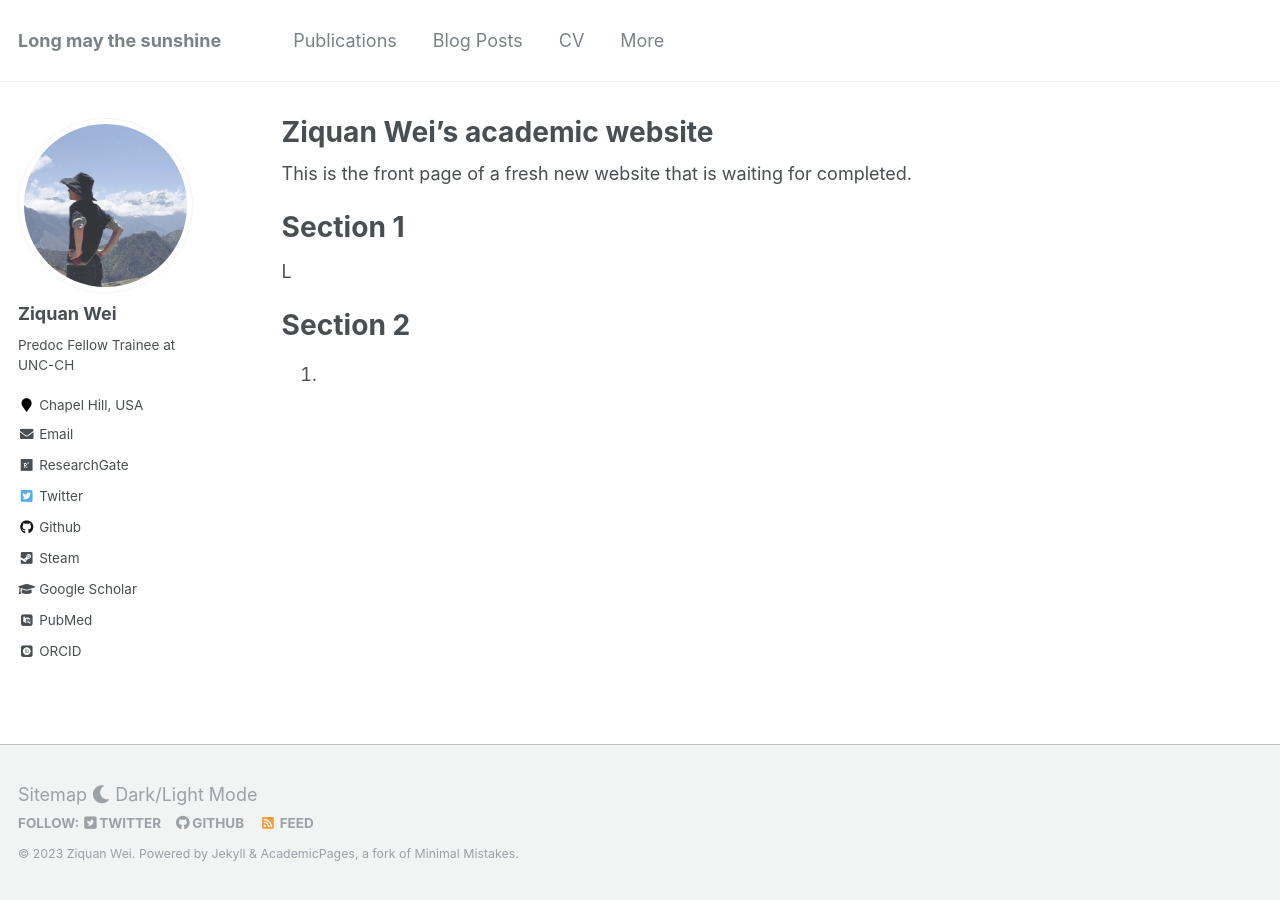
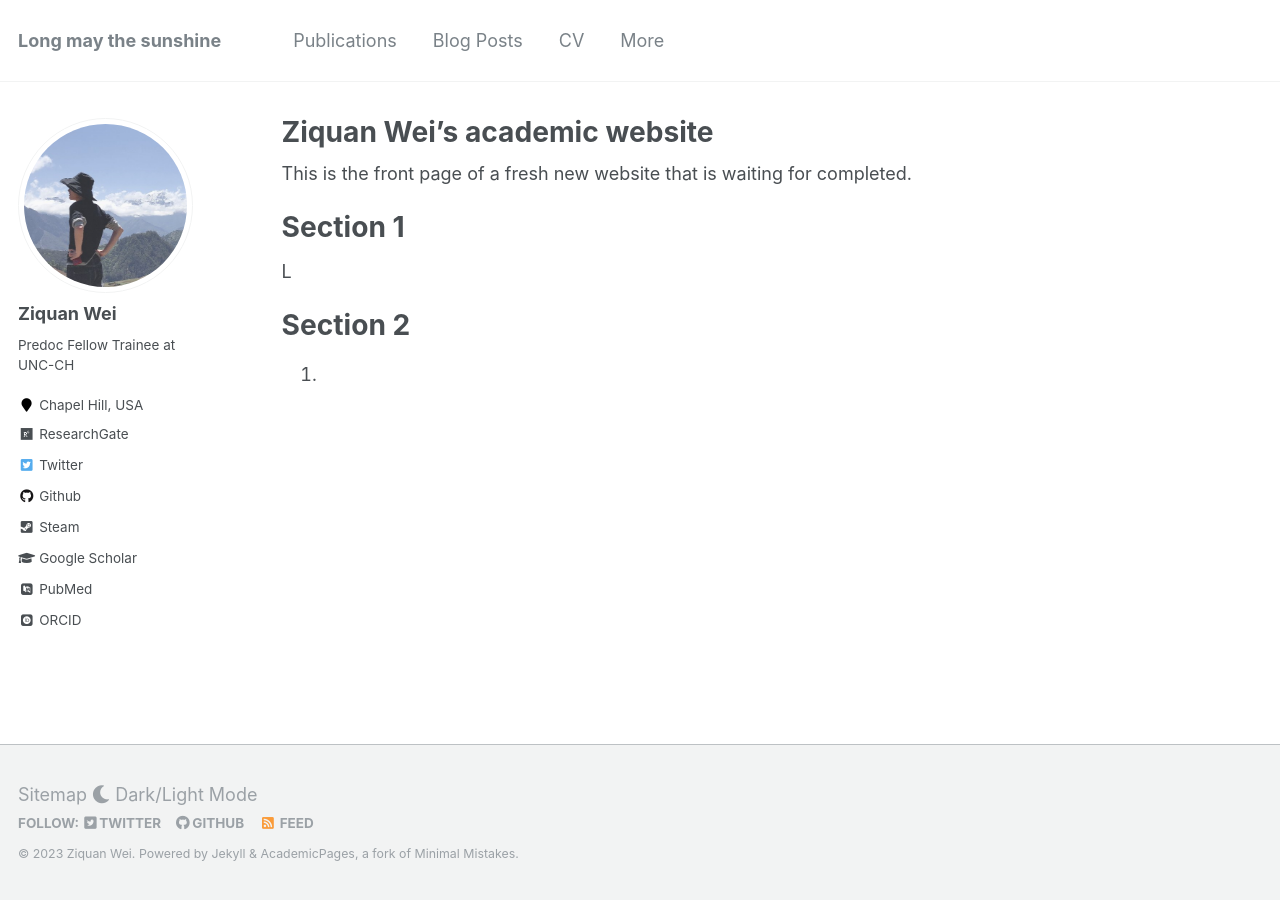
Before and after one commit to Chrisa142857/Chrisa142857.github.io, a Jekyll site: the page built from _pages/about.md, in a window 1280 px wide. Built offline with Jekyll 4.4.1, drawn with Linux system fonts in a browser that asks for light colours; some web fonts are replaced; comment, search, counter and statistics services are not loaded.

Commit message:
Update _config.yml

```diff
--- a/_config.yml
+++ b/_config.yml
@@ -87,7 +87,7 @@ author:
   employer         :
   pubmed           : "https://www.ncbi.nlm.nih.gov/pubmed/?term=Wei+Ziquan"
   googlescholar    : "https://scholar.google.com/citations?user=z1IYb2oAAAAJ&hl=en"
-  email            : "ziquanw@email.unc.edu"
+  email            :
   researchgate     : "https://www.researchgate.net/profile/Ziquan-Wei?ev=hdr_xprf" # example: "https://www.researchgate.net/profile/yourprofile"
   uri              :
   bitbucket        :
```
